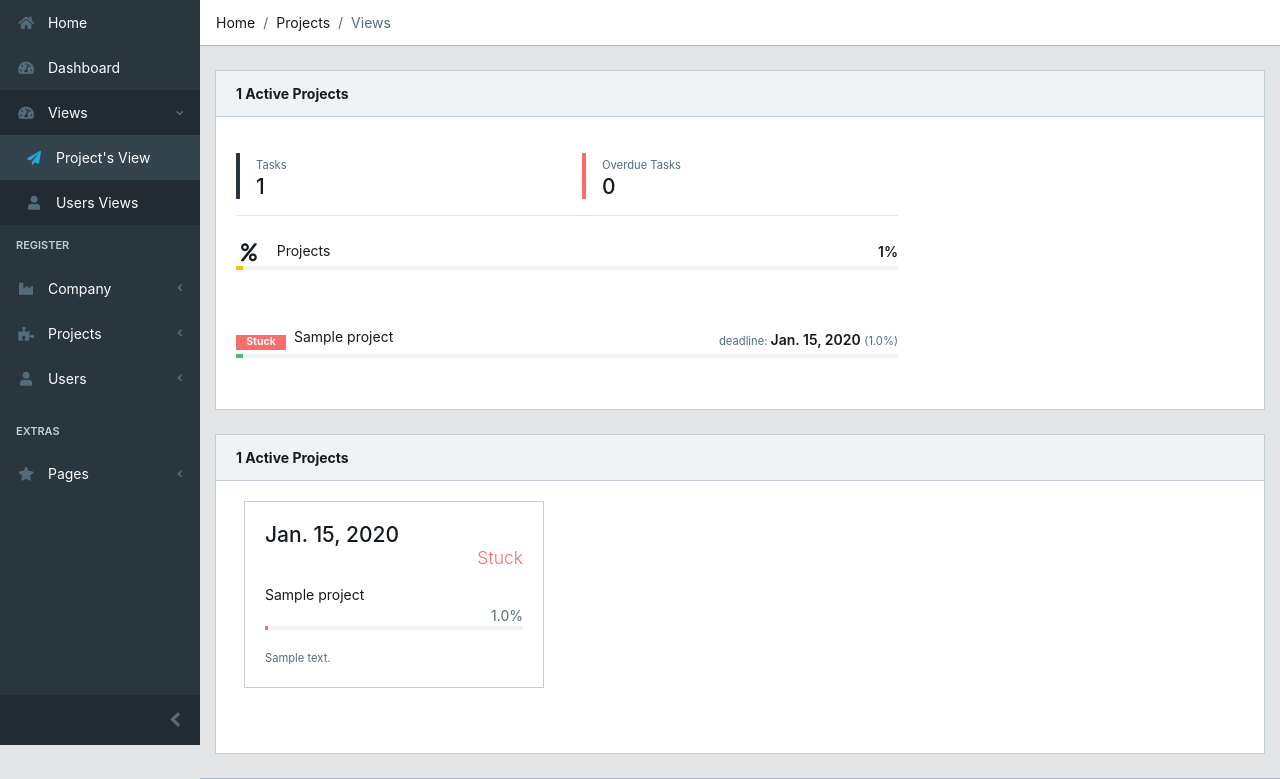
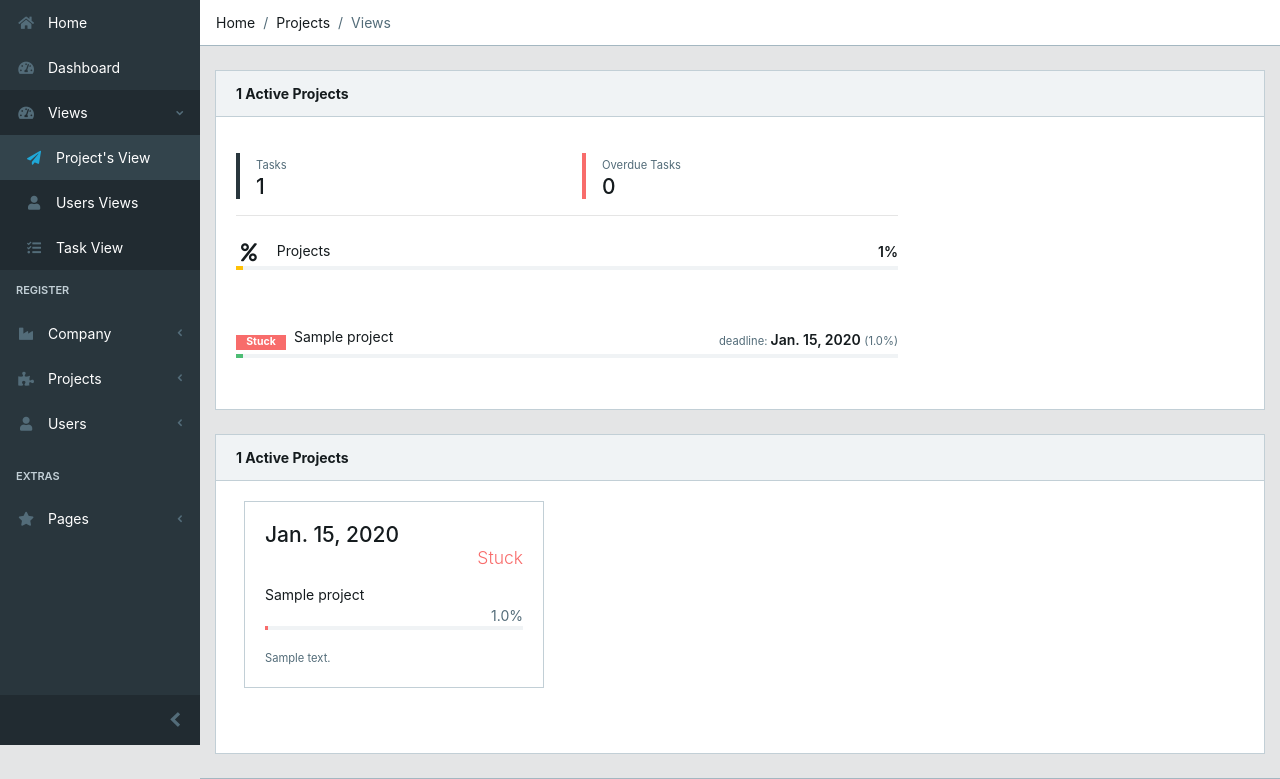
Before and after one commit to Qadeer572/CodeAplha_ProjectManagementTools, a Django app: page /projects/ in a window 1280 px wide. Shown: the part 55-834 px from the top of the page. Run offline with Django 3.2, Linux system fonts and the light colour scheme; tables that the repository leaves empty hold one stand-in row (values such as "Sample post"); some libraries are stand-ins or nearby versions.

Commit message:
add message and commit fucntility

```diff
--- a/core/templates/core/base.html
+++ b/core/templates/core/base.html
@@ -15,7 +15,7 @@
   <meta http-equiv="X-UA-Compatible" content="IE=edge">
   <meta name="viewport" content="width=device-width, initial-scale=1, shrink-to-fit=no">
   <meta name="description" content="CoreUI - Open Source Bootstrap Admin Template">
-  <meta name="author" content="Łukasz Holeczek">
+  <meta name="author" content="Qadeer Raza">
   <meta name="keyword" content="Bootstrap,Admin,Template,Open,Source,AngularJS,Angular,Angular2,Angular 2,Angular4,Angular 4,jQuery,CSS,HTML,RWD,Dashboard,React,React.js,Vue,Vue.js">
   <meta name="google-site-verification" content="83fcqoPn-YTkXathQiicW-x3U2RWZh4PaPUzk91wtjY" />
   <title>Project Manager - WorkOrbit</title>
@@ -127,6 +127,9 @@
               </li>
               <li class="nav-item">
                 <a class="nav-link" href="{% url 'register:users'%}"><i class="fa fa-user ml-2"></i> Users Views</a>
+              </li>
+              <li class="nav-item">
+                <a class="nav-link" href="{% url 'projects:tasks'%}"><i class="fa fa-tasks ml-2"></i> Task View</a>
               </li>
             </ul>
           </li>
--- a/projects/admin.py
+++ b/projects/admin.py
@@ -1,6 +1,8 @@
 from django.contrib import admin
 from .models import Project
 from .models import Task
+from .models import Comment
+from .models import Message
 
 # Register your models here.
 
@@ -22,3 +24,5 @@ class TaskAdmin(admin.ModelAdmin):
 
 admin.site.register(Project, ProjectAdmin)
 admin.site.register(Task, TaskAdmin)
+admin.site.register(Comment)
+admin.site.register(Message)
--- a/projects/models.py
+++ b/projects/models.py
@@ -49,3 +49,21 @@ class Task(models.Model):
 
     def __str__(self):
         return(self.task_name)
+
+class Comment(models.Model):
+    task = models.ForeignKey(Task, on_delete=models.CASCADE, related_name='comments')
+    user = models.ForeignKey(User, on_delete=models.CASCADE)
+    text = models.TextField()
+    created_at = models.DateTimeField(auto_now_add=True)
+
+    def __str__(self):
+        return f"Comment by {self.user.username} on {self.task.task_name}"
+class Message(models.Model):
+    task = models.ForeignKey(Task, on_delete=models.CASCADE, related_name='messages')
+    sender = models.ForeignKey(User, on_delete=models.CASCADE, related_name='sent_messages')
+    content = models.TextField()
+    timestamp = models.DateTimeField(auto_now_add=True)
+    is_read = models.BooleanField(default=False)
+
+    def __str__(self):
+        return f"Message From {self.sender.username} Task: {self.task.task_name}"
--- a/projects/urls.py
+++ b/projects/urls.py
@@ -7,6 +7,9 @@ app_name = 'projects'
 
 urlpatterns = [
     path('', views.projects, name='projects'),
+    path('tasks/', views.tasks, name='tasks'),
+    path('tasks/<int:task_id>/comment/', views.add_comment, name='add_comment'),
+    path('tasks/<int:task_id>/message/', views.send_message, name='send_message'),
     path('new-project/', views.newProject, name='new-project'),
     path('new-task/', views.newTask, name='new-task'),
 ]
--- a/projects/views.py
+++ b/projects/views.py
@@ -1,9 +1,12 @@
 from django.shortcuts import render
 from django.db.models import Avg
 from register.models import Project
-from projects.models import Task
+from projects.models import Task,Message,Comment
 from projects.forms import TaskRegistrationForm
 from projects.forms import ProjectRegistrationForm
+from django.contrib.auth.decorators import login_required
+
+from django.shortcuts import redirect, get_object_or_404
 
 # Create your views here.
 def projects(request):
@@ -18,6 +21,51 @@ def projects(request):
         'overdue_tasks' : overdue_tasks,
     }
     return render(request, 'projects/projects.html', context)
+# views.py
+
+@login_required
+def add_comment(request, task_id):
+    if request.method == 'POST':
+        task = get_object_or_404(Task, id=task_id, assign=request.user)
+        comment_text = request.POST.get('comment')
+        if comment_text:
+            Comment.objects.create(task=task, text=comment_text,user=request.user)
+    return redirect(f'/projects/tasks/?task_id={task_id}')
+
+@login_required
+def send_message(request, task_id):
+    if request.method == 'POST':
+        task = get_object_or_404(Task, id=task_id, assign=request.user)
+        message = request.POST.get('message')
+        if message:
+            Message.objects.create(task=task, sender=request.user, content=message)
+
+        # Save or send the message — implement as needed
+        print(f"Message sent: {message}")  # for now, just print or log it
+    return redirect(f'/projects/tasks/?task_id={task_id}')
+def tasks(request):
+    all_tasks = Task.objects.all()
+    tasks = all_tasks.filter(assign=request.user)
+
+    selected_task = None
+    task_id = request.GET.get('task_id')
+    messages = Message.objects.all()
+    comments = Comment.objects.all()
+    task_messages = []
+    task_comments = []
+    if task_id:
+        selected_task = get_object_or_404(Task, id=task_id, assign=request.user)
+        task_messages=messages.filter(task=selected_task)
+        task_comments=comments.filter(task=selected_task)
+
+
+    context = {
+        'tasks': tasks,
+        'selected_task': selected_task,
+        'comments': task_comments,
+        'messages': task_messages,
+    }
+    return render(request, 'projects/task_message.html', context)
 
 def newTask(request):
     if request.method == 'POST':
```
Also changed, not shown: projects/templates/projects/task_message.html (added, +93 -0 lines), projects/migrations/0004_comment_message.py (added), projects/migrations/0005_remove_message_receiver.py (added).
